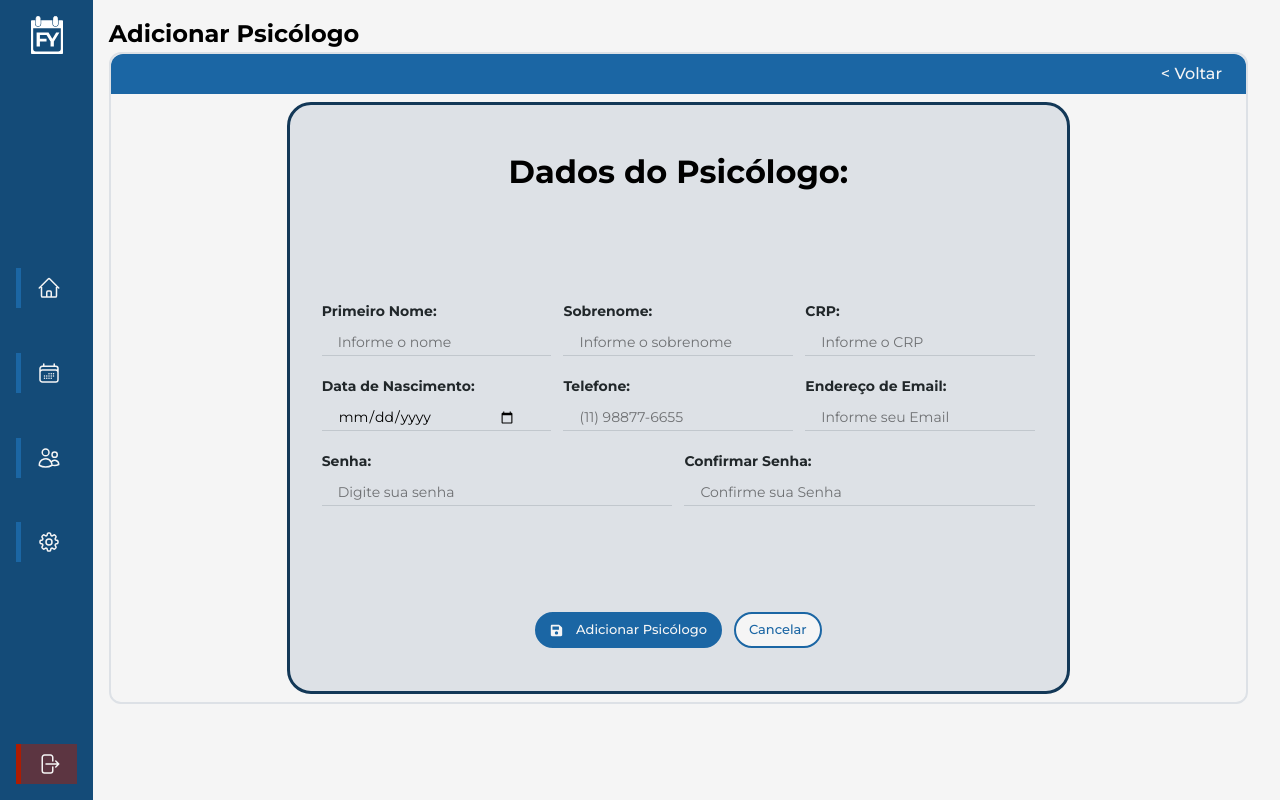
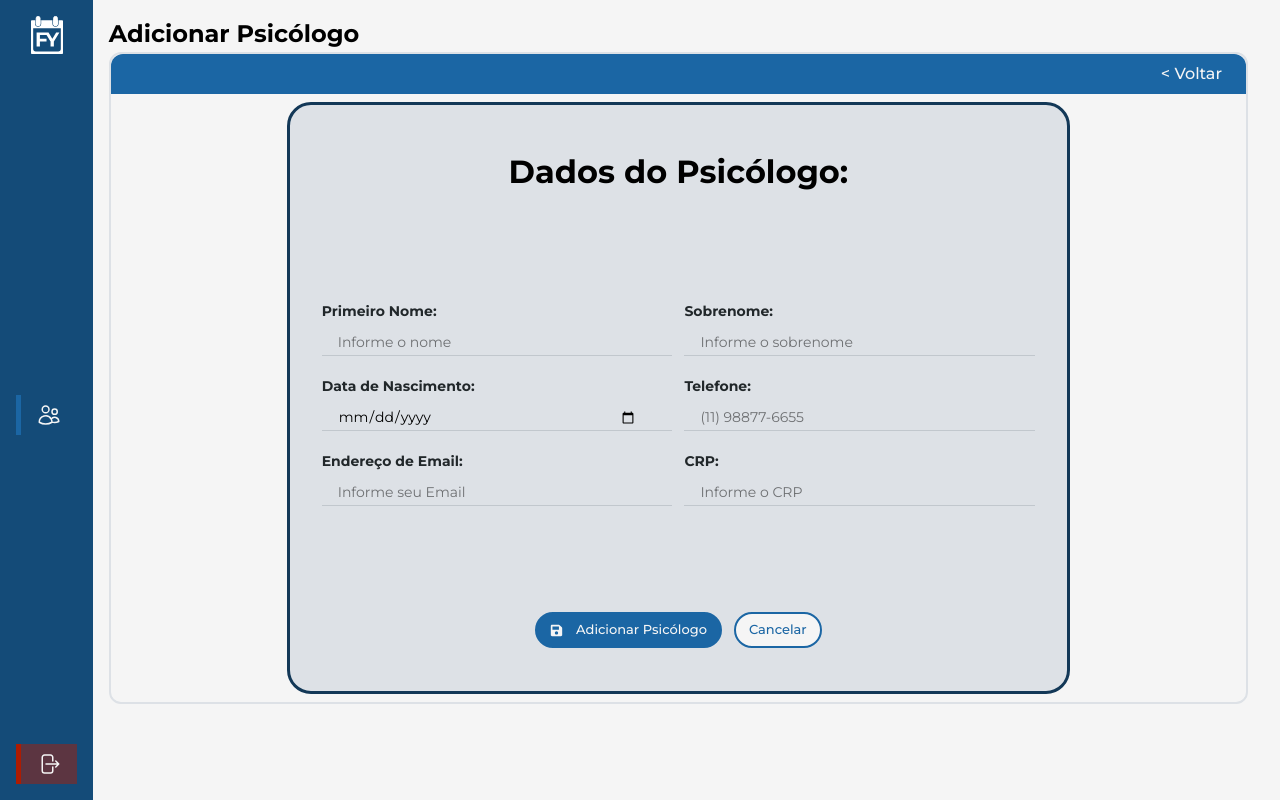
Before and after one commit to KauanPaschoal/web-projeto, a React (Vite) app: page /dashboard/psicologos/adicionar in a window 1280 px wide. Built offline with nearby package versions, Linux system fonts and the light colour scheme.

Commit message:
feat: tela meus psicologos, alteração de caminho tela cadastrar psicologos e add menu psicologos,

```diff
--- a/src/App.jsx
+++ b/src/App.jsx
@@ -14,6 +14,8 @@ import AdicionarPaciente from "./pages/dashboard/pacientes/AdicionarPaciente/Adi
 import AdicionarPsicologo from "./pages/dashboard/psicologos/adicionarPsicologo/adicionarPsicologo";
 
 import Administracao from "./pages/dashboard/administracao/Administracao";
+import Psicologos from "./pages/dashboard/psicologos/Psicologos";
+
 
 
 function App() {
@@ -34,6 +36,7 @@ function App() {
             <Route path="/dashboard/pacientes/editar/:id" element={<EditarPaciente />} />
             <Route path="/dashboard/pacientes/adicionar" element={<AdicionarPaciente />} />
             <Route path="/dashboard/psicologos/adicionar" element={<AdicionarPsicologo />} />
+            <Route path="/dashboard/psicologos" element={<Psicologos />} />
             <Route path="*" element={<h1>Página não encontrada.</h1>} />
           </Routes>
         </BrowserRouter>
--- a/src/pages/dashboard/psicologos/adicionarPsicologo/adicionarPsicologo.jsx
+++ b/src/pages/dashboard/psicologos/adicionarPsicologo/adicionarPsicologo.jsx
@@ -3,13 +3,14 @@ import InputField from "../../components/InputField/InputField";
 import MenuLateralComponent from "../../components/MenuLateral/MenuLateralComponent";
 import "./adicionarPsicologo.css";
 import MainComponent from "../../components/MainComponent/MainComponent";
+import MenuPsicologo from "../components/menuPsicologo/menuPsicologo";
 
 
 const AdicionarPsicologo = () => {
     return (
         <>
-            <MenuLateralComponent></MenuLateralComponent>
-            <MainComponent title="Adicionar Psicólogo" headerContent={<button className="btn_agendamento" onClick={() => window.location.href = '/dashboard/agendamentos'}>
+            <MenuPsicologo></MenuPsicologo>
+            <MainComponent title="Adicionar Psicólogo" headerContent={<button className="btn_agendamento" onClick={() => window.location.href = '/dashboard/psicologos'}>
                 {"< Voltar"}
             </button>}>
                 <div className="container-psicologo">
@@ -18,17 +19,15 @@ const AdicionarPsicologo = () => {
                         <div className="flex gap-3" >
                             <InputField type="text" name="primeiroNome" labelTitle="Primeiro Nome" placeholder={"Informe o nome"} width={'w-[50%]'} required />
                             <InputField type="text" name="sobrenome" labelTitle="Sobrenome" placeholder={"Informe o sobrenome"} width={'w-[50%]'} required />
-                            <InputField type="text" name="CRP" labelTitle="CRP" placeholder={"Informe o CRP"} width={'w-[50%]'} required />
                         </div>
 
                         <div className="flex gap-3" >
                             <InputField type="date" name="dataNascimento" labelTitle="Data de Nascimento" width={'w-[50%]'} required />
                             <InputField type="number" name="telefone" labelTitle="Telefone" placeholder={"(11) 98877-6655"} width={'w-[50%]'} required />
-                            <InputField type="email" name="email" labelTitle="Endereço de Email" placeholder={"Informe seu Email"} width={'w-[50%]'} required />
                         </div>
                         <div className="flex gap-3">
-                            <InputField type="password" name="senha" labelTitle="Senha" placeholder={"Digite sua senha"} width={'w-[50%]'} required />
-                            <InputField type="password" name="confirmarSenha" labelTitle="Confirmar Senha" placeholder={"Confirme sua Senha"} width={'w-[50%]'} required />
+                            <InputField type="email" name="email" labelTitle="Endereço de Email" placeholder={"Informe seu Email"} width={'w-[50%]'} required />
+                            <InputField type="text" name="CRP" labelTitle="CRP" placeholder={"Informe o CRP"} width={'w-[50%]'} required />
                         </div>
                     </form>
                     <div className="flex gap-3 justify-end mt-5">
--- /dev/null
+++ b/src/pages/dashboard/psicologos/components/menuPsicologo/MenuPsicologo.css
@@ -0,0 +1,72 @@
+@import 'tailwindcss';
+
+
+.menu-lateral{
+    width: 6vw;
+    min-width: fit-content;
+    height: 100vh;
+    background-color: var(--DarkBlueFy);
+    position: fixed;
+    z-index: 0;
+    transition: all 0.5s;
+    padding: 1em;
+    display: flex;
+    flex-direction: column;
+    justify-content: space-between;
+    align-items: center;
+
+
+
+}
+
+.btns-menu{
+    display: flex;
+    flex-direction: column;
+    justify-content: center;
+    align-items: center;
+    margin-top: 2em;
+    height: 50%;
+    justify-content: space-evenly;
+
+    button{
+        background-color: var(--BlueFy);
+        border: none;
+        border-left: var(--LightBlueFy) 5px solid;
+        color: var(--WhiteFy);
+        font-size: 1em;
+        padding: 0.5em 1em;
+        cursor: pointer;
+        transition: all 0.5s;
+        display: flex;
+        justify-content: center;
+        align-items: center;
+        gap: 0.5em;
+
+        &:hover{
+            background-color: var(--DarkestBlueFy);
+        }
+
+        &.active{
+            background-color: var(--DarkestBlueFy);
+        }
+    }
+}
+
+.btn-sair{
+    background-color: var(--RedFyTransparente);
+    border: none;
+    border-left: var(--RedFy) 5px solid;
+    color: var(--WhiteFy);
+    font-size: 1em;
+    padding: 0.5em 1em;
+    cursor: pointer;
+    transition: all 0.5s;
+    display: flex;
+    justify-content: center;
+    align-items: center;
+    gap: 0.5em;
+
+    &:hover{
+        background-color: var(--DarkRedFy);
+    }
+}
--- /dev/null
+++ b/src/pages/dashboard/psicologos/components/menuPsicologo/menuPsicologo.jsx
@@ -0,0 +1,39 @@
+import React from 'react'
+import './MenuPsicologo.css'
+import Logo from '../../../../../assets/images/icons/Logo.svg'
+import { Link, useLocation } from 'react-router-dom'
+
+const MenuPsicologo = () => {
+
+    const location = useLocation();
+
+    return (
+        <div className="menu-lateral flex flex-col">
+            <section className='logo'>
+                <img src={Logo} alt="Logo" className='w-8' />
+            </section>
+            <section className='btns-menu'>
+                <Link to={'/dashboard/psicologos'}>
+                    <button id='btn-psicologos' aria-label='Psicologos' className={location.pathname === '/dashboard/psicologos' ? 'active' : ''}>
+                        <svg xmlns="http://www.w3.org/2000/svg" fill="none" viewBox="0 0 24 24" strokeWidth={1.5} stroke="currentColor" className="size-6">
+                            <path strokeLinecap="round" strokeLinejoin="round" d="M15 19.128a9.38 9.38 0 0 0 2.625.372 9.337 9.337 0 0 0 4.121-.952 4.125 4.125 0 0 0-7.533-2.493M15 19.128v-.003c0-1.113-.285-2.16-.786-3.07M15 19.128v.106A12.318 12.318 0 0 1 8.624 21c-2.331 0-4.512-.645-6.374-1.766l-.001-.109a6.375 6.375 0 0 1 11.964-3.07M12 6.375a3.375 3.375 0 1 1-6.75 0 3.375 3.375 0 0 1 6.75 0Zm8.25 2.25a2.625 2.625 0 1 1-5.25 0 2.625 2.625 0 0 1 5.25 0Z" />
+                        </svg>
+                    </button>
+                </Link>
+            </section>
+
+
+            <button className='btn-sair' id='btn-sair' aria-label='Sair'>
+                <svg xmlns="http://www.w3.org/2000/svg" fill="none" viewBox="0 0 24 24" strokeWidth={1.5} stroke="currentColor" className="size-6">
+                    <path strokeLinecap="round" strokeLinejoin="round" d="M15.75 9V5.25A2.25 2.25 0 0 0 13.5 3h-6a2.25 2.25 0 0 0-2.25 2.25v13.5A2.25 2.25 0 0 0 7.5 21h6a2.25 2.25 0 0 0 2.25-2.25V15m3 0 3-3m0 0-3-3m3 3H9" />
+                </svg>
+            </button>
+
+
+
+
+        </div>
+    )
+}
+
+export default MenuPsicologo;
--- /dev/null
+++ b/src/pages/dashboard/psicologos/psicologos.css
@@ -0,0 +1 @@
+@import 'tailwindcss';
--- /dev/null
+++ b/src/pages/dashboard/psicologos/psicologos.jsx
@@ -0,0 +1,115 @@
+import React from 'react';
+import './psicologos.css';
+import { FaPen, FaPlus, FaSearch } from 'react-icons/fa';
+import { useNavigate } from 'react-router-dom';
+import MainComponent from '../components/MainComponent/MainComponent';
+import MenuPsicologo from './components/menuPsicologo/menuPsicologo';
+
+
+
+const Psicologos = () => {
+  const [pacientes, setPacientes] = React.useState([]);
+  const [pacientesLista, setPacientesLista] = React.useState([]);
+  const [pesquisar, setPesquisar] = React.useState('');
+  const navigate = useNavigate();
+
+  React.useEffect(() => {
+    fetch("/usuarios", {
+      method: "GET",
+      headers: {
+        "Content-Type": "application/json",
+      },
+    })
+      .then((response) => {
+        if (!response.ok) {
+          throw new Error("Erro ao encontrar pacientes");
+        }
+        response.json().then((pacientes) => {
+          setPacientes(pacientes);
+          setPacientesLista(pacientes);
+        });
+      })
+      .catch((error) => console.error("Erro ao encontrar pacientes:", error));
+  }, []);
+
+  const handleSearch = (e) => {
+    const pesquisa = e.target.value.toLowerCase();
+    setPesquisar(pesquisa);
+
+    if (pesquisa === '') {
+      setPacientesLista(pacientes);
+      return;
+    }
+
+    const filteredPacientes = pacientes.filter((paciente) =>
+      paciente.nome.toLowerCase().startsWith(pesquisa)
+    );
+    setPacientesLista(filteredPacientes);
+  }
+
+    const redirectToEditarPaciente = (id) => {
+      navigate(`/dashboard/pacientes/editar/${id}`);
+    };
+
+    const redirectToCadastrarAgendamento = (id) => {
+      navigate(`/dashboard/agendamentos/cadastrar/${id}`)
+    };
+
+    return (
+      <div className='div-pacientes flex'>
+        <MenuPsicologo/>
+        <MainComponent
+          title="Meus Psicólogos"
+          headerContent={
+            <>
+              <div className="search-container flex">
+                <FaSearch className="search-icon" />
+                <input
+                  type="text"
+                  placeholder="Pesquisar psicologos..."
+                  className="input-pesquisa"
+                  value={pesquisar}
+                  onChange={handleSearch}
+                />
+              </div>
+
+              <button
+                className='btn_agendamento flex rounded-full'
+                onClick={(e) => {
+                  e.preventDefault();
+                  navigate(`/dashboard/psicologos/adicionar`);
+                }}
+              >
+                <FaPlus className='icon' />
+                Adicionar Psicologo
+              </button>
+            </>
+          }
+        >
+          <div className='pacientes-container'>
+            {pacientesLista.map((paciente) => (
+              <div key={paciente.id} className='paciente-card'>
+                <div className='flex gap-2'>
+                  <h3>
+                    <b>Nome: </b>
+                    {paciente.nome}
+                  </h3>
+                  <p>
+                    <b>Telefone:</b> {paciente.telefone}
+                  </p>
+                  <p>
+                    <b>CRP:</b> {paciente.crp}
+                  </p>
+                  <p>
+                    <b>Email:</b> {paciente.crp}
+                  </p>
+                </div>
+              </div>
+            ))}
+          </div>
+        </MainComponent>
+      </div>
+    );
+  };
+
+  export default Psicologos;
```
Also changed, not shown: src/pages/dashboard/psicologos/listarPsicologos/ListarPsicologos.jsx (deleted).
